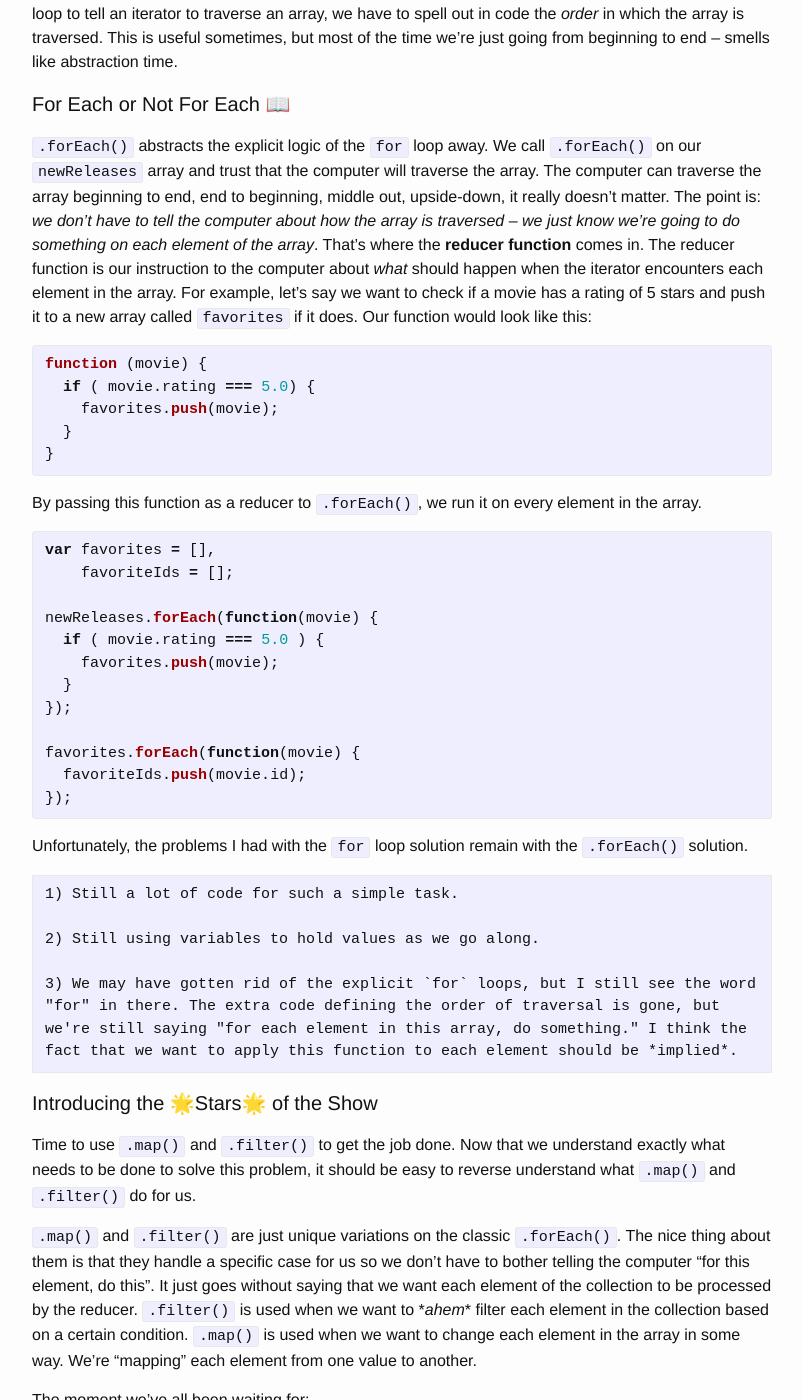
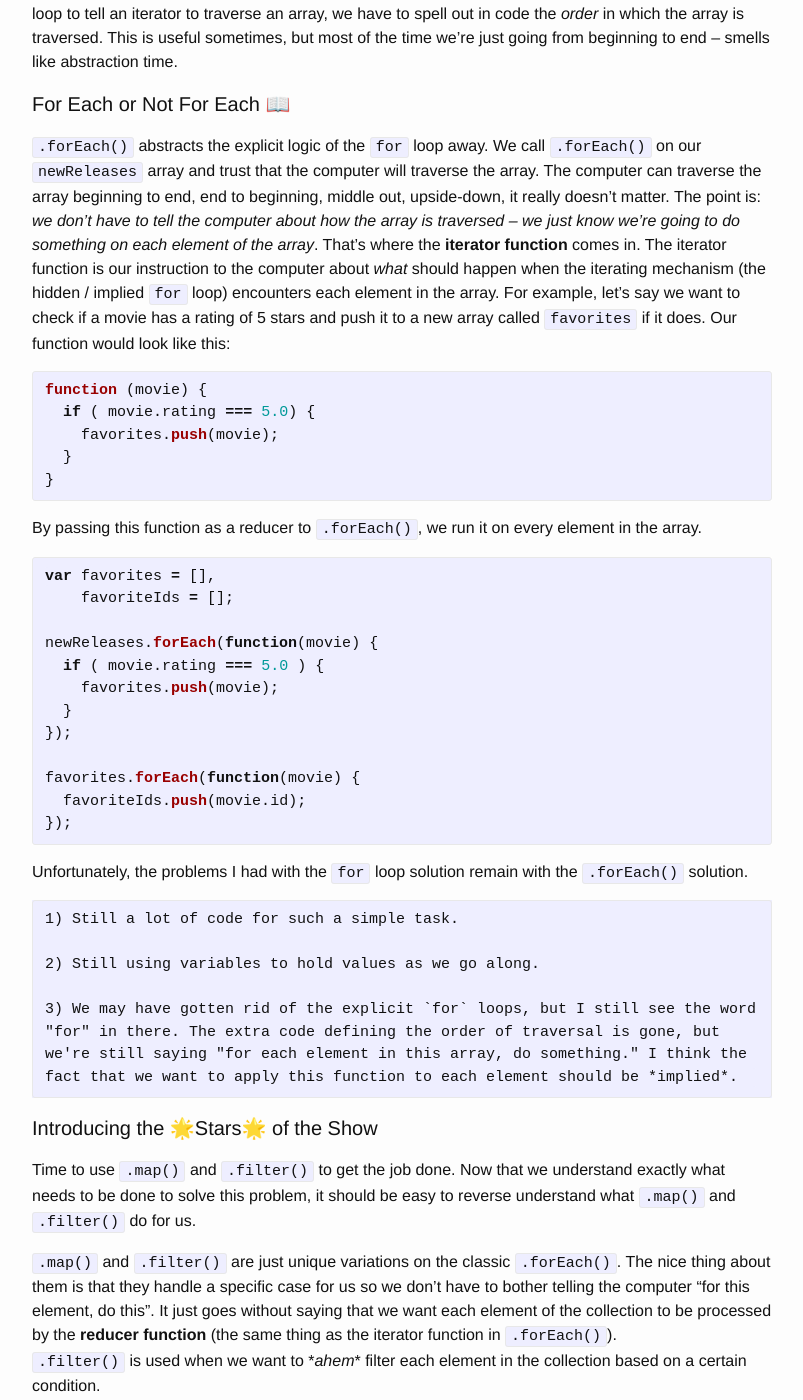
Before and after one commit to vincecampanale/blog, a Jekyll site: the page built from _posts/2017-04-08-map-and-filter.markdown, in a window 1280 px wide and 1400 px high, scrolled down 2111 px. Shown: the whole window, without its empty margins (238-1041 px from the left). Built offline with Jekyll 4.4.1, drawn with Linux system fonts in a browser that asks for light colours.

Commit message:
fix(map-filter): reducer fn --> iterator fn

```diff
--- a/_posts/2017-04-08-map-and-filter.markdown
+++ b/_posts/2017-04-08-map-and-filter.markdown
@@ -85,7 +85,7 @@
   Ask yourself number three and really sit and contemplate that for a moment. When we use the `for` loop to tell an iterator to traverse an array, we have to spell out in code the _order_ in which the array is traversed. This is useful sometimes, but most of the time we're just going from beginning to end -- smells like abstraction time.
 
 #### For Each or Not For Each 📖
-`.forEach()` abstracts the explicit logic of the `for` loop away. We call `.forEach()` on our `newReleases` array and trust that the computer will traverse the array. The computer can traverse the array beginning to end, end to beginning, middle out, upside-down, it really doesn't matter. The point is: _we don't have to tell the computer about how the array is traversed -- we just know we're going to do something on each element of the array_. That's where the **reducer function** comes in. The reducer function is our instruction to the computer about _what_ should happen when the iterator encounters each element in the array. For example, let's say we want to check if a movie has a rating of 5 stars and push it to a new array called `favorites` if it does. Our function would look like this:
+`.forEach()` abstracts the explicit logic of the `for` loop away. We call `.forEach()` on our `newReleases` array and trust that the computer will traverse the array. The computer can traverse the array beginning to end, end to beginning, middle out, upside-down, it really doesn't matter. The point is: _we don't have to tell the computer about how the array is traversed -- we just know we're going to do something on each element of the array_. That's where the **iterator function** comes in. The iterator function is our instruction to the computer about _what_ should happen when the iterating mechanism (the hidden / implied `for` loop) encounters each element in the array. For example, let's say we want to check if a movie has a rating of 5 stars and push it to a new array called `favorites` if it does. Our function would look like this:
 
 {% highlight javascript %}
 function (movie) {
@@ -125,7 +125,8 @@
 #### Introducing the 🌟Stars🌟 of the Show
 Time to use `.map()` and `.filter()` to get the job done. Now that we understand exactly what needs to be done to solve this problem, it should be easy to reverse understand what `.map()` and `.filter()` do for us.
 
-`.map()` and `.filter()` are just unique variations on the classic `.forEach()`. The nice thing about them is that they handle a specific case for us so we don't have to bother telling the computer "for this element, do this". It just goes without saying that we want each element of the collection to be processed by the reducer. `.filter()` is used when we want to \*_ahem_\* filter each element in the collection based on a certain condition.
+`.map()` and `.filter()` are just unique variations on the classic `.forEach()`. The nice thing about them is that they handle a specific case for us so we don't have to bother telling the computer "for this element, do this". It just goes without saying that we want each element of the collection to be processed by the **reducer function** (the same thing as the iterator function in `.forEach()`).
+ `.filter()` is used when we want to \*_ahem_\* filter each element in the collection based on a certain condition.
 `.map()` is used when we want to change each element in the array in some way. We're "mapping" each element from one value to another.
 
 The moment we've all been waiting for:
@@ -181,7 +182,7 @@
 
 {% highlight javascript %}
 var favoriteIds = newReleases.
-  filter( movie => { return movie. rating === 5.0 }).
+  filter( movie => { return movie.rating === 5.0 }).
   map( movie => { return movie.id });
 {% endhighlight %}
 
```
Also changed, not shown: other parts of _posts/2017-04-08-map-and-filter.markdown (+1 -1 lines).
